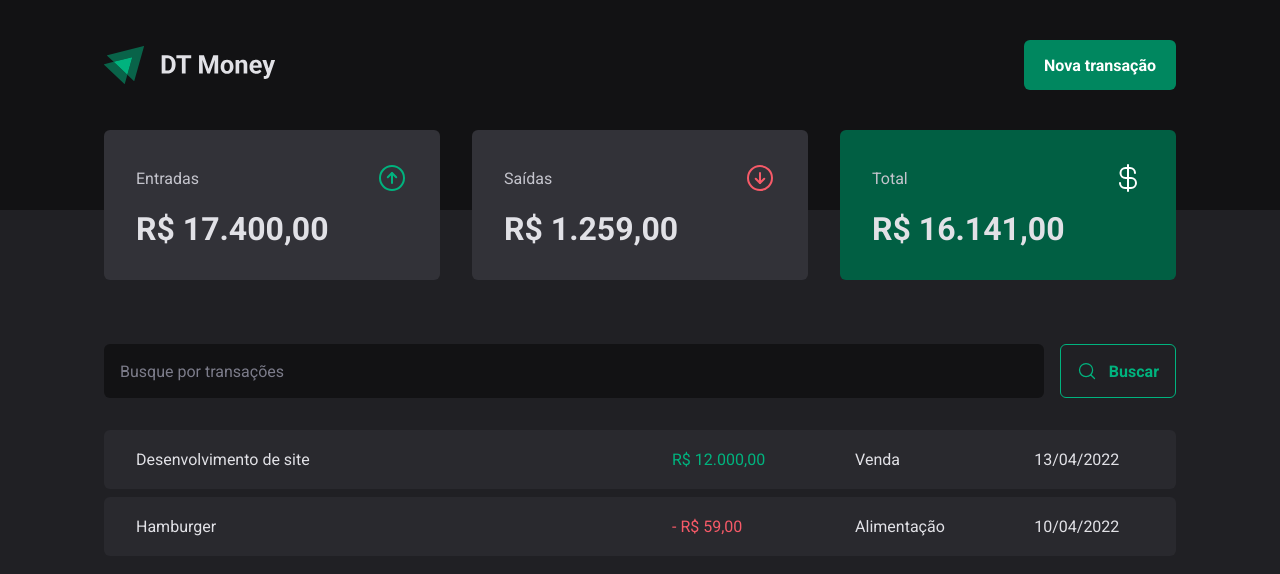
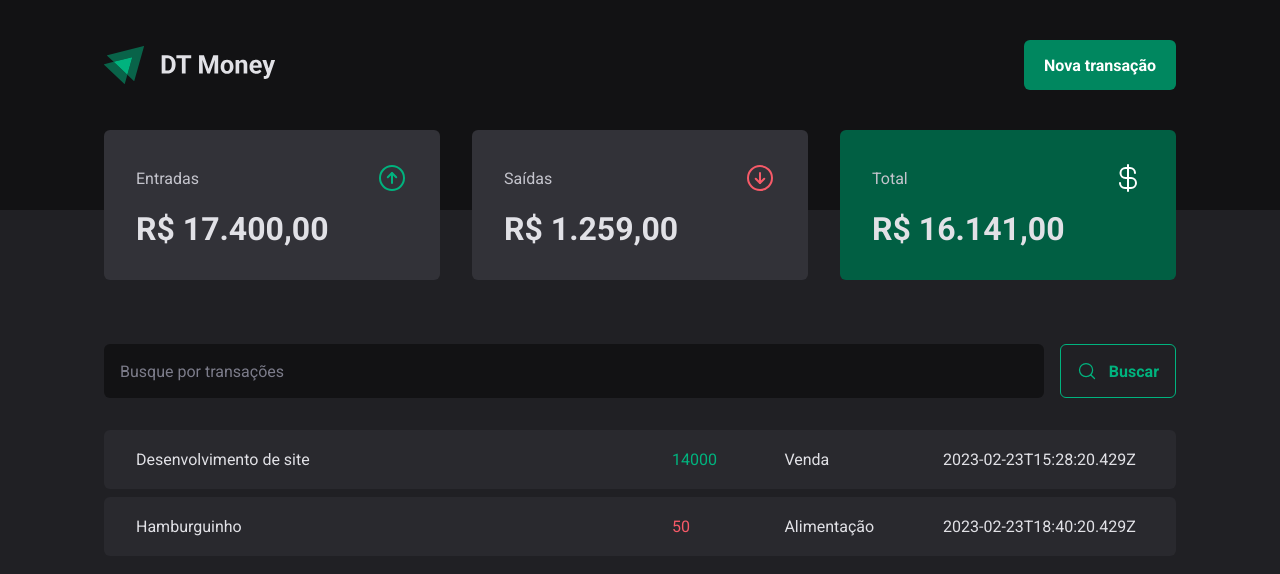
Before and after one commit to lmartinhao/03-dt-money, a React (Vite) app: page / in a window 1280 px wide. Shown: the top 574 px of the page. Built offline with nearby package versions, Linux system fonts and the light colour scheme; data requests are answered from the project's data file.

Commit message:
fetching api

```diff
--- a/src/pages/Transactions/index.tsx
+++ b/src/pages/Transactions/index.tsx
@@ -1,3 +1,4 @@
+import { useEffect, useState } from 'react'
 import { Header } from '../../components/Header'
 import { Summary } from '../../components/Summary'
 import { SearchForm } from './components/SearchForm'
@@ -8,7 +9,29 @@
   TransactionsTable,
 } from './styles'
 
+interface Transaction {
+  id: number
+  description: string
+  type: 'income' | 'outcome'
+  price: number
+  category: string
+  createdAt: string
+}
+
 export function Transactions() {
+  const [transactions, setTransactions] = useState<Transaction[]>([])
+
+  async function loadTransactions() {
+    const response = await fetch('http://localhost:3333/transactions')
+    const data = await response.json()
+
+    setTransactions(data)
+  }
+
+  useEffect(() => {
+    loadTransactions()
+  }, [])
+
   return (
     <div>
       <Header />
@@ -18,23 +41,20 @@
 
         <TransactionsTable>
           <tbody>
-            <tr>
-              <td width="50%">Desenvolvimento de site</td>
-              <td>
-                <PriceHighlight variant="income">R$ 12.000,00</PriceHighlight>
-              </td>
-              <td>Venda</td>
-              <td>13/04/2022</td>
-            </tr>
-
-            <tr>
-              <td width="50%">Hamburger</td>
-              <td>
-                <PriceHighlight variant="outcome">- R$ 59,00</PriceHighlight>
-              </td>
-              <td>Alimentação</td>
-              <td>10/04/2022</td>
-            </tr>
+            {transactions.map((transaction) => {
+              return (
+                <tr key={transaction.id}>
+                  <td width="50%">{transaction.description}</td>
+                  <td>
+                    <PriceHighlight variant={transaction.type}>
+                      {transaction.price}
+                    </PriceHighlight>
+                  </td>
+                  <td>{transaction.category}</td>
+                  <td>{transaction.createdAt}</td>
+                </tr>
+              )
+            })}
           </tbody>
         </TransactionsTable>
       </TransactionsContainer>
```
